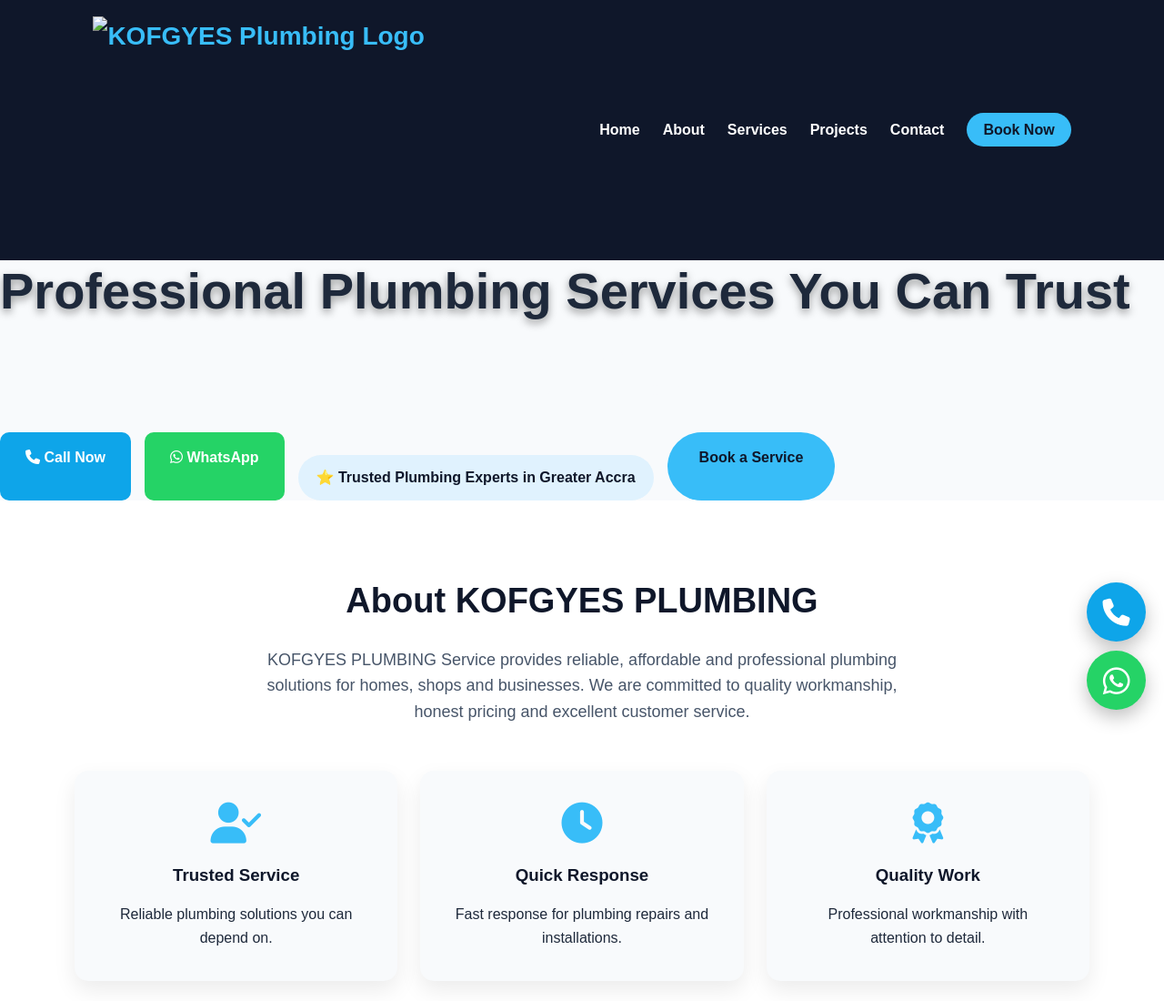
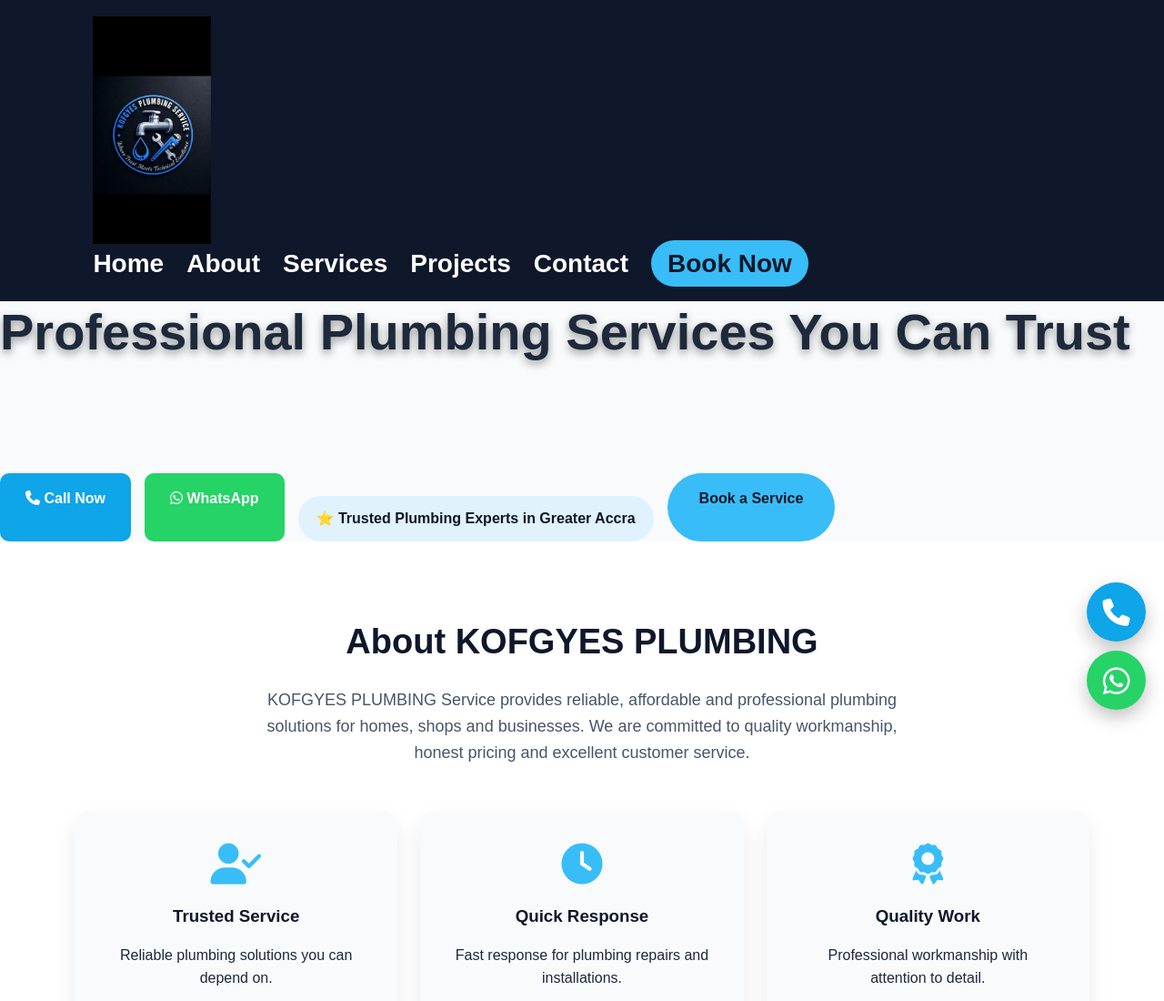
Before and after one commit to gyesieng/kofgyes-plumbing, a plain HTML site: page index.html in a window 1280 px wide. Shown: the top 1100 px of the page at 91% size. Drawn offline with Linux system fonts and the light colour scheme.

Commit message:
Update index.html
Fix logo path

```diff
--- a/index.html
+++ b/index.html
@@ -20,8 +20,7 @@
     <nav class="navbar">
 
         <div class="logo">
-    <img src="images/logo.jpg" alt="KOFGYES Plumbing Logo">
-</div>
+    <img src="logo.jpg" alt="KOFGYES PLUMBING Logo">
         <button class="menu-btn" id="menuBtn">
             <i class="fas fa-bars"></i>
         </button>
```
